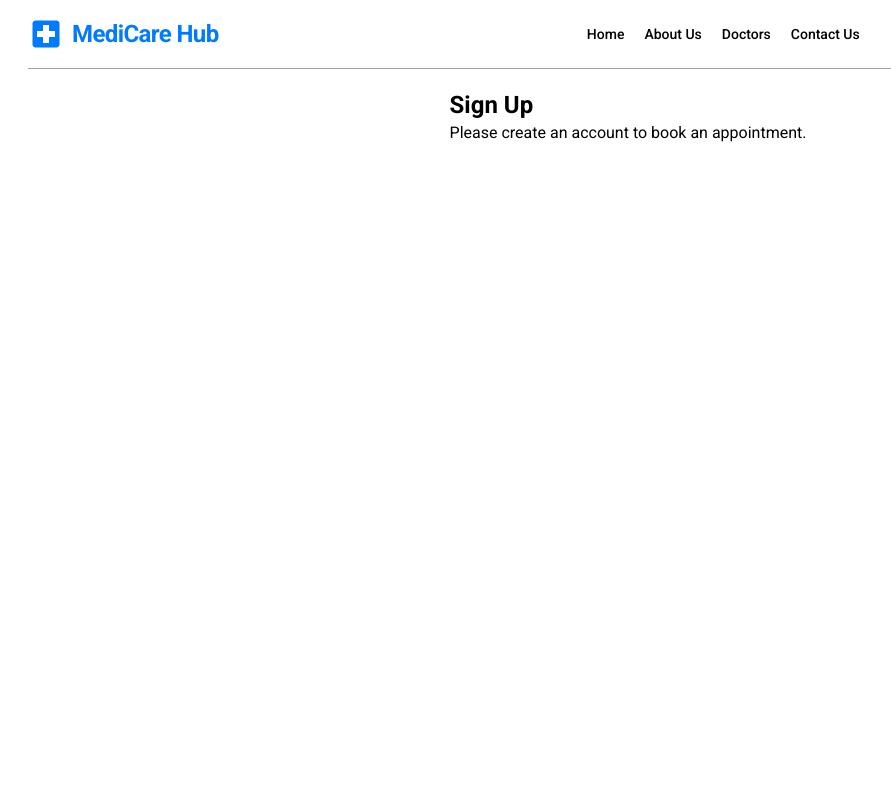
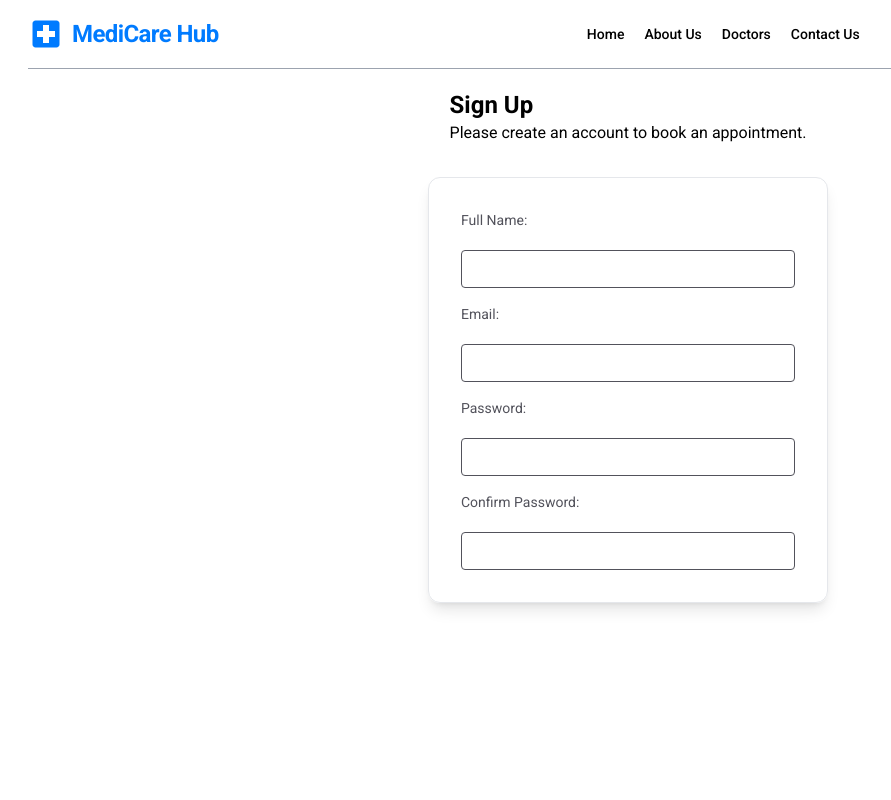
Before and after one commit to briansimiyuj/doctor-appointment-app, a React (Vite) app: page /login in a window 1280 px wide. Shown: the top 800 px of the page, without its empty margins (12-903 px from the left). Built offline with nearby package versions, Linux system fonts and the light colour scheme; a web font is replaced by a local one.

Commit message:
Signup Form 2

```diff
--- a/src/components/Login/SignUpForm.tsx
+++ b/src/components/Login/SignUpForm.tsx
@@ -18,6 +18,47 @@ const SignUpForm: React.FC<SignUpFormProps> = ({ setIsSignUp }) =>{
 
             </div>
 
+
+            <div className="flex flex-col gap-4 md:m-6 lg:m-6 items-start p-8 md:min-w-[400px] min-w-[300px] border rounded-xl text-zinc-600 text-sm shadow-lg">
+
+                <label htmlFor="name">Full Name:</label>
+
+                <input
+                    type="text"
+                    name="name"
+                    id="name"
+                    className="w-full border border-zinc-600 rounded p-2 mt-1"
+                />
+
+                <label htmlFor="email">Email:</label>
+
+                <input
+                    type="email"
+                    name="email"
+                    id="email"
+                    className="w-full border border-zinc-600 rounded p-2 mt-1"
+                />
+
+                <label htmlFor="password">Password:</label>
+
+                <input
+                    type="password"
+                    name="password"
+                    id="password"
+                    className="w-full border border-zinc-600 rounded p-2 mt-1"
+                />
+
+                <label htmlFor="confirmPassword">Confirm Password:</label>
+
+                <input
+                    type="password"
+                    name="confirmPassword"
+                    id="confirmPassword"
+                    className="w-full border border-zinc-600 rounded p-2 mt-1"
+                />
+
+            </div>
+
         </form>
 
     )
```
Also changed, not shown: 1 other file (tests, documents, lock files or other folders).
